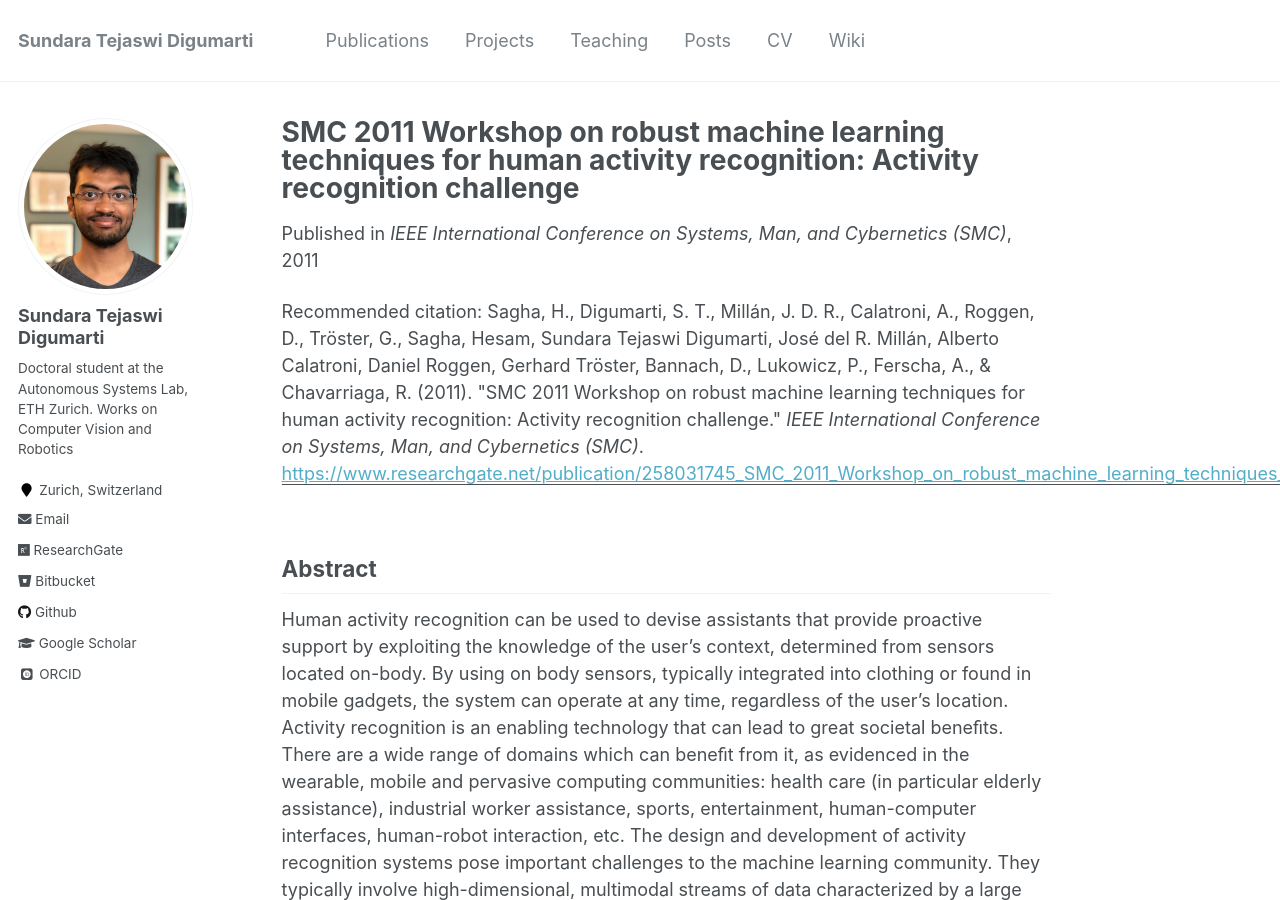
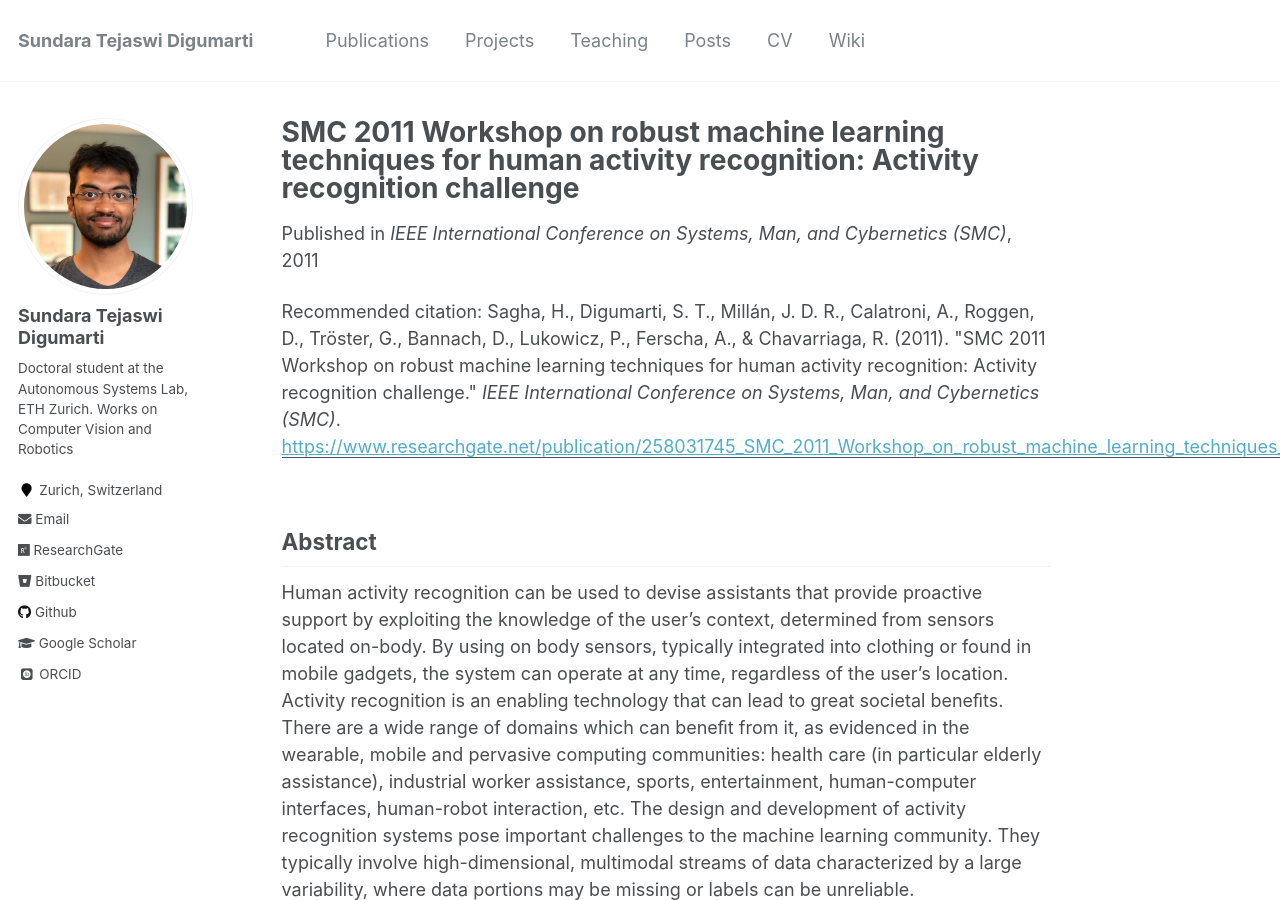
Before and after one commit to tejaswid/tejaswid.github.io, a Jekyll site: the page built from _publications/2011-10-SMC-Workshop.md, in a window 1280 px wide and 900 px high. Built offline with Jekyll 4.4.1, drawn with Linux system fonts in a browser that asks for light colours; some web fonts are replaced.

```diff
--- a/_publications/2011-10-SMC-Workshop.md
+++ b/_publications/2011-10-SMC-Workshop.md
@@ -6,7 +6,7 @@
 date: 2011-10-09
 venue: 'IEEE International Conference on Systems, Man, and Cybernetics (SMC)'
 paperurl: 'https://www.researchgate.net/publication/258031745_SMC_2011_Workshop_on_robust_machine_learning_techniques_for_human_activity_recognition_Activity_recognition_challenge'
-citation: 'Sagha, H., Digumarti, S. T., Millán, J. D. R., Calatroni, A., Roggen, D., Tröster, G., Sagha, Hesam, Sundara Tejaswi Digumarti, José del R. Millán, Alberto Calatroni, Daniel Roggen, Gerhard Tröster, Bannach, D., Lukowicz, P., Ferscha, A., & Chavarriaga, R. (2011). &quot;SMC 2011 Workshop on robust machine learning techniques for human activity recognition: Activity recognition challenge.&quot; <i>IEEE International Conference on Systems, Man, and Cybernetics (SMC)</i>.'
+citation: 'Sagha, H., Digumarti, S. T., Millán, J. D. R., Calatroni, A., Roggen, D., Tröster, G., Bannach, D., Lukowicz, P., Ferscha, A., & Chavarriaga, R. (2011). &quot;SMC 2011 Workshop on robust machine learning techniques for human activity recognition: Activity recognition challenge.&quot; <i>IEEE International Conference on Systems, Man, and Cybernetics (SMC)</i>.'
 
 ---
 ## Abstract
```
